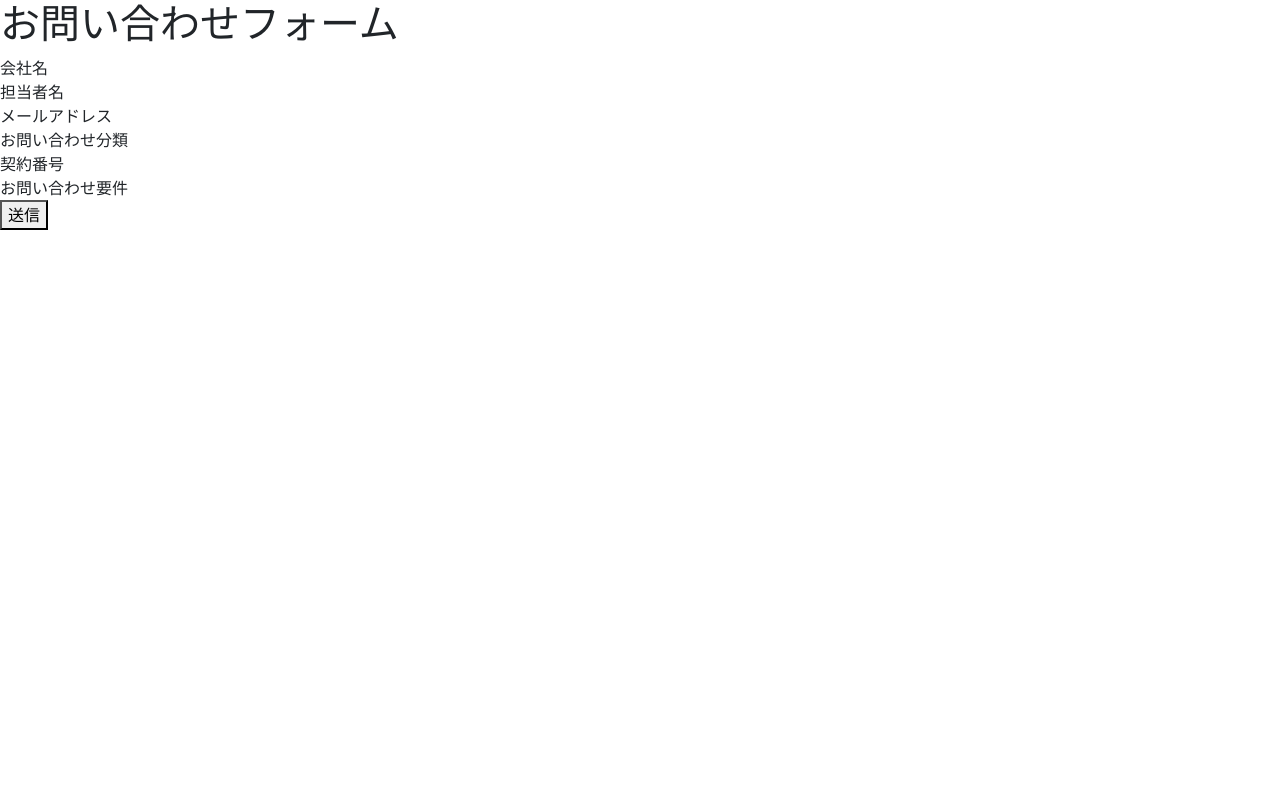
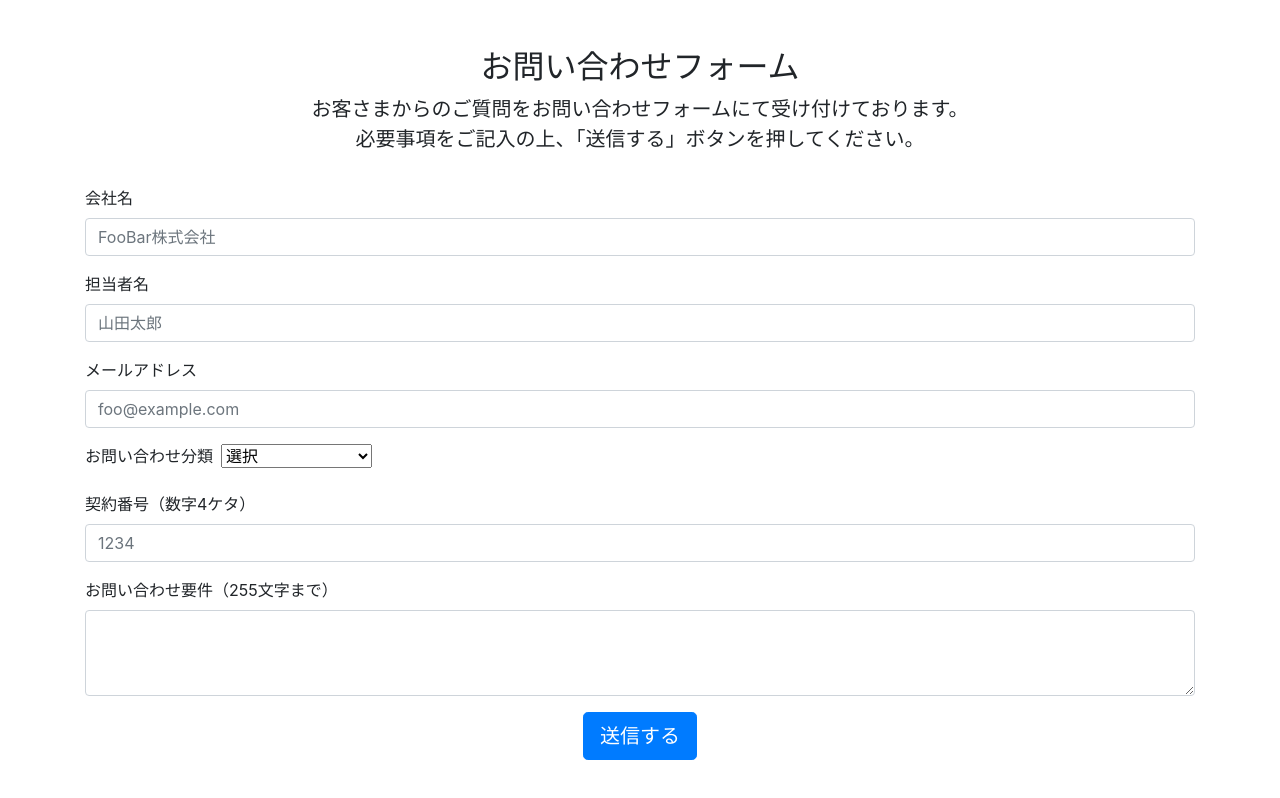
Before and after one commit to tanakanat/contact_page_sample_app, a Vue app: page / in a window 1280 px wide. Shown: the top 798 px of the page. Built offline with nearby package versions, Linux system fonts and the light colour scheme.

Commit message:
UIを実装

```diff
--- a/src/components/Contact.vue
+++ b/src/components/Contact.vue
@@ -1,13 +1,77 @@
 <template>
-  <div>
-    <h1>お問い合わせフォーム</h1>
-    <div>会社名</div>
-    <div>担当者名</div>
-    <div>メールアドレス</div>
-    <div>お問い合わせ分類</div>
-    <div>契約番号</div>
-    <div>お問い合わせ要件</div>
-    <button>送信</button>
+  <div class="container">
+    <main class="my-5">
+      <div class="pb-3 text-center">
+        <h2>お問い合わせフォーム</h2>
+        <p class="lead">
+          お客さまからのご質問をお問い合わせフォームにて受け付けております。<br />
+          必要事項をご記入の上、「送信する」ボタンを押してください。
+        </p>
+      </div>
+
+      <div class="mb-3">
+        <label for="conpanyName" class="form-label">会社名</label>
+        <input
+          type="text"
+          class="form-control"
+          id="conpanyName"
+          placeholder="FooBar株式会社"
+        />
+      </div>
+
+      <div class="mb-3">
+        <label for="contactPerson" class="form-label">担当者名</label>
+        <input
+          type="text"
+          class="form-control"
+          id="contactPerson"
+          placeholder="山田太郎"
+        />
+      </div>
+
+      <div class="mb-3">
+        <label for="mail" class="form-label">メールアドレス</label>
+        <input
+          type="email"
+          class="form-control"
+          id="mail"
+          placeholder="foo@example.com"
+        />
+      </div>
+
+      <div class="mb-3">
+        <label for="category" class="mr-2 form-label">お問い合わせ分類</label>
+        <select class="form-select" id="category" required>
+          <option value="">選択</option>
+          <option>仕様</option>
+          <option>契約</option>
+          <option>メンテナンス情報</option>
+        </select>
+      </div>
+
+      <div class="mb-3">
+        <label for="contractNumber" class="form-label"
+          >契約番号（数字4ケタ）</label
+        >
+        <input
+          type="text"
+          class="form-control"
+          id="contractNumber"
+          placeholder="1234"
+        />
+      </div>
+
+      <div class="mb-3">
+        <label for="content" class="form-label"
+          >お問い合わせ要件（255文字まで）</label
+        >
+        <textarea class="form-control" id="content" rows="3"></textarea>
+      </div>
+
+      <div class="text-center">
+        <button type="button" class="btn btn-primary btn-lg">送信する</button>
+      </div>
+    </main>
   </div>
 </template>
 
```
